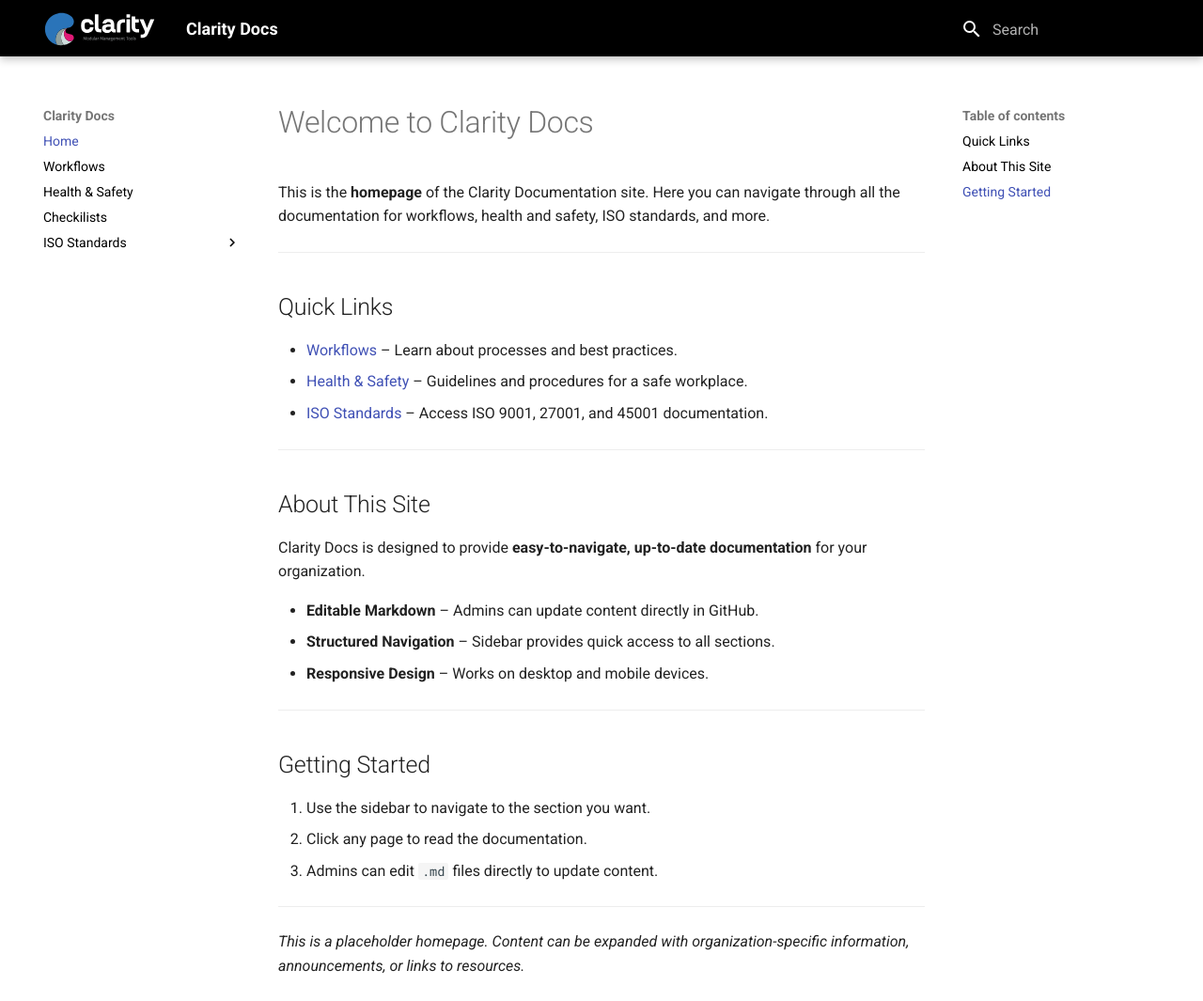
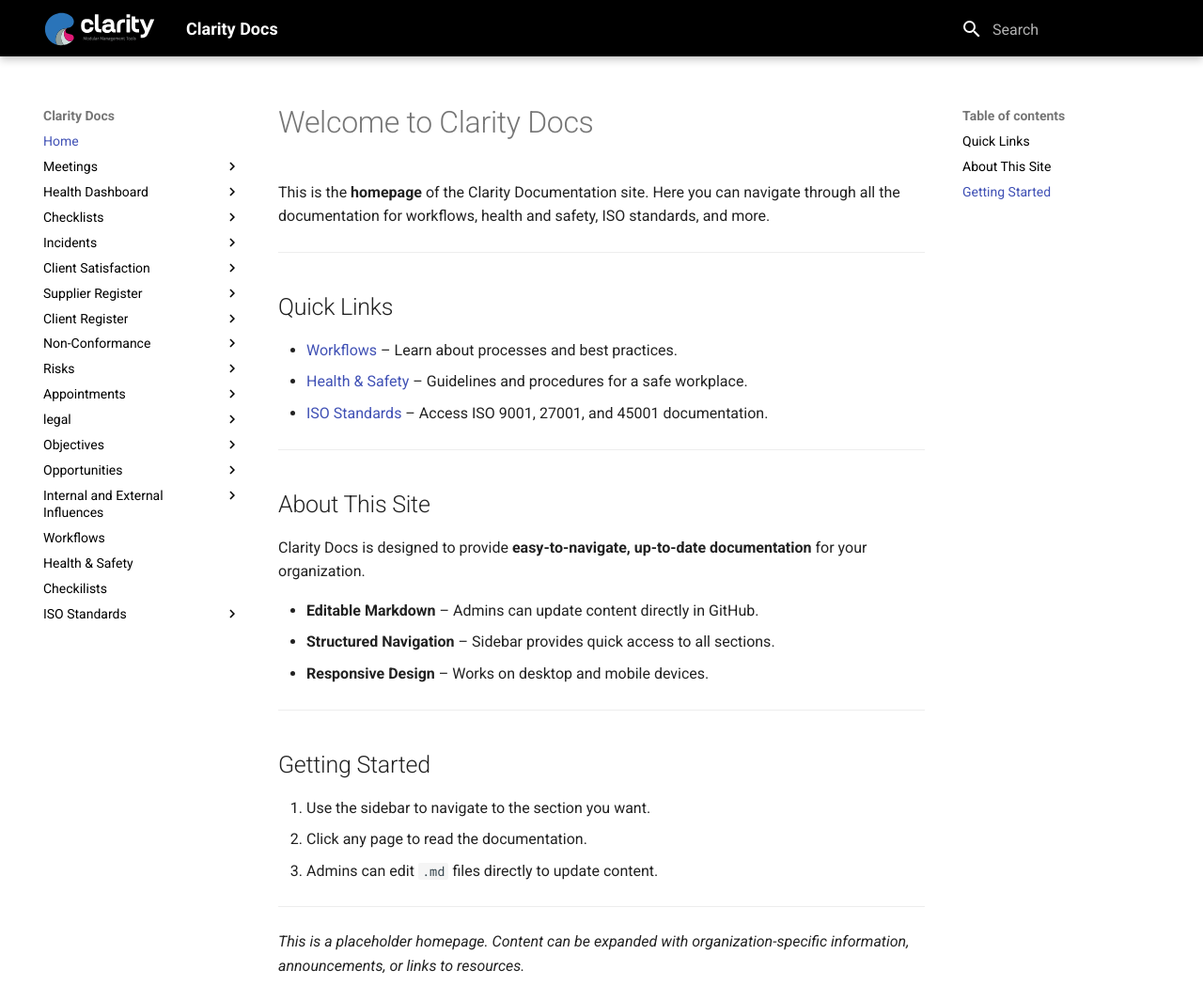
Before and after one commit to AmaconSA/Clarity-MMT-Docs, an MkDocs documentation site: the page built from docs/index.md, in a window 1280 px wide and 1065 px high. Shown: the whole window at 94% size. Built offline with MkDocs 1.6.1 and Material for MkDocs 9.7.7, drawn with Linux system fonts in a browser that asks for light colours; some of the changed lines change nothing that is shown.

Commit message:
[C] Added Modules

```diff
--- a/mkdocs.yml
+++ b/mkdocs.yml
@@ -1,16 +1,64 @@
 site_name: Clarity Docs
 theme:
   name: material
-  logo: clarity-logo-primary-white (3).svg   # put your logo in docs/images/
-  favicon: clarity-logo-primary-white (3).svg    # optional, for browser tab icon
-  copyright: ''
+  logo: clarity-logo-primary-white (3).svg # put your logo in docs/images/
+  favicon: clarity-logo-primary-white (3).svg # optional, for browser tab icon
+  copyright: ""
   palette:
-  primary: '#FF22F4'
-  accent: '#2e2e2e'
+  primary: "#FF22F4"
+  accent: "#2e2e2e"
 extra_css:
   - css/custom.css
 nav:
   - Home: index.md
+  - Meetings:
+      - Meetings Page: meetings_page.md
+      - Meeting Templates: projects.md
+  - Health Dashboard:
+      - Health Dashboard Page: health_dashboard.md
+
+  - Checklists:
+      - Checklist Page: checklist_page.md
+      - Manage Checklist: checklist_templates.md
+      - Checklist Submission: checklist_submission.md
+
+  - Incidents:
+      - Log a Incident Page: incidents_page.md
+      - Incident Register: incident_templates.md
+
+  - Client Satisfaction:
+      - Client Satisfaction Page: client_satisfaction_page.md
+      - Survery Categories: client_satisfaction_templates.md
+
+  - Supplier Register:
+      - Supplier Register Page: supplier_register_page.md
+      - Supplier Form: supplier_register_templates.md
+
+  - Client Register:
+      - Client Register Page: client_register_page.md
+
+  - Non-Conformance:
+      - Non-Conformance Page: non_conformance_page.md
+
+  - Risks:
+      - Risks Page: risks_page.md
+
+  - Appointments:
+      - Appointments Page: appointments_page.md
+      - Appointment Types: appointment_templates.md
+
+  - legal:
+      - Legal Page: legal_page.md
+
+  - Objectives:
+      - Objectives Page: objectives_page.md
+
+  - Opportunities:
+      - Opportunities Page: opportunities_page.md
+
+  - Internal and External Influences:
+      - Internal and External Influences Page: internal_external_influences_page.md
+
   - Workflows: workflows.md
   - Health & Safety: OHS.md
   - Checkilists: checklists.md
@@ -19,9 +67,9 @@ nav:
       - ISO 45001: iso/45001.md
       - ISO 27001: iso/27001.md
       - testfolder:
-            - Test File 1: testfolder/testfile1.md
-            - Test File 2: testfolder/testfile2.md
+          - Test File 1: testfolder/testfile1.md
+          - Test File 2: testfolder/testfile2.md
 
 extra:
   social: []
-  copyright: ''
+  copyright: ""
```
Also changed, not shown: site/404.html, site/OHS/index.html, site/css/custom.css, site/index.html, site/iso standards/27001/index.html, site/iso standards/45001/index.html, site/iso standards/9001/index.html, site/search/search_index.json, site/workflows/index.html, 1 other file.
